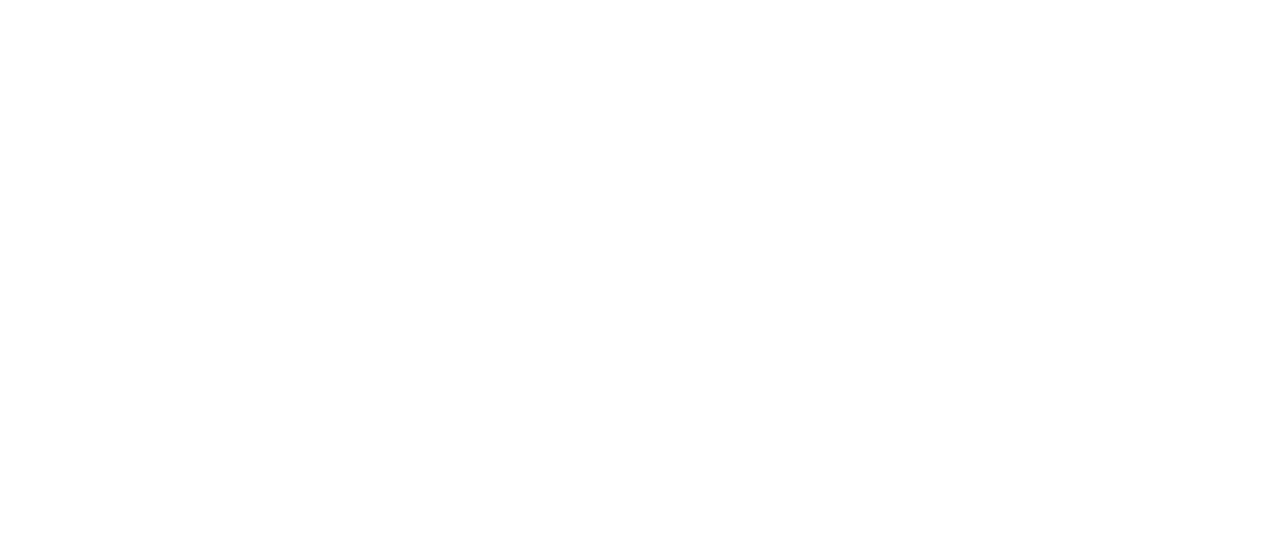
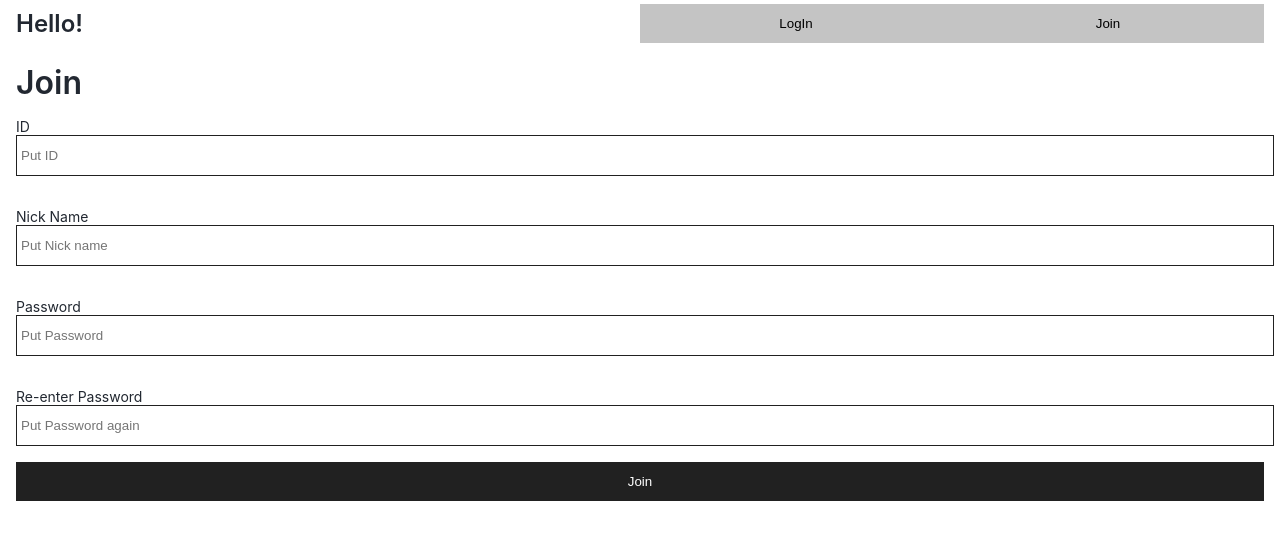
Before and after one commit to jiwon-seattle/image-community, a React (Create React App) app: page /signup in a window 1280 px wide. Shown: the top 540 px of the page. Built offline with nearby package versions, Linux system fonts and the light colour scheme.

Commit message:
Header and SignUp pages

```diff
--- /dev/null
+++ b/src/components/Header.js
@@ -0,0 +1,22 @@
+import React from "react";
+import {Grid, Text, Button} from "../elements"
+
+const Header = (props) => {
+  return (
+    <React.Fragment>
+      <Grid is_flex padding="4px 16px">
+        <Grid>
+          <Text size="24px" margin="0" bold>Hello!</Text>
+        </Grid>
+        <Grid is_flex>
+          <Button text="LogIn" background="#C4C4C4" color="black"></Button>
+          <Button text="Join" background="#C4C4C4" color="black"></Button>
+        </Grid>
+      </Grid>
+    </React.Fragment>
+  )
+}
+
+Header.defaultProps = {}
+
+export default Header;
--- /dev/null
+++ b/src/elements/Button.js
@@ -0,0 +1,29 @@
+import React from "react";
+import styled from "styled-components";
+
+const Button = (props) => {
+  const {text, _onClick, background, color} = props;
+  return (
+    <React.Fragment>
+        <ElButton onClick={_onClick} background={background} color={color}>{text}</ElButton>
+    </React.Fragment>
+  )
+}
+
+Button.defaultProps = {
+  text: "Text",
+  background: "#212121",
+  color: "#ffffff",
+  _onClick: () => {}
+}
+
+const ElButton = styled.button`
+  width: 100%;
+  ${(props) => (props.background? `background: ${props.background};` : '')};
+  ${(props) => (props.color? `color: ${props.color};` : '')};
+  padding: 12px 0px;
+  box-sizing: border-box;
+  border: none;
+`
+
+export default Button;
--- /dev/null
+++ b/src/elements/Input.js
@@ -0,0 +1,29 @@
+import React from "react";
+import styled from "styled-components";
+import {Text, Grid} from '../elements'
+
+const Input = (props) => {
+  const {label, placeholder, _onChange} = props;
+  return (
+    <React.Fragment>
+      <Grid>
+        <Text margin="0px">{label}</Text>
+        <ElInput placeholder={placeholder} onChange={_onChange}/>
+      </Grid>
+    </React.Fragment>
+  )
+}
+
+Input.defaultProps = {
+  label: 'Text',
+  placeholder: 'Please type',
+  _onChange: () => {}
+}
+
+const ElInput = styled.input`
+  border: 1px solid #212121;
+  width: 100%;
+  padding: 12px 4px;
+  box-size: border-box;
+`
+export default Input;
--- a/src/elements/Text.js
+++ b/src/elements/Text.js
@@ -2,8 +2,8 @@
 import styled from 'styled-components';
 
 const Text = (props) => {
-  const {bold, color, size, children} = props;
-  const styles = {bold: bold, color: color, size: size};
+  const {bold, color, size, children, margin} = props;
+  const styles = {bold: bold, color: color, size: size, margin: margin};
   return (
     <P {...styles}>
       {children}
@@ -16,12 +16,14 @@
   bold: false,
   color: '#222831',
   size: '14px',
+  margin: false,
 }
 
 const P = styled.div`
   color: ${(props) => props.color};
   font-size: ${(props) => props.size};
   font-weight: ${(props) => (props.bold? "600" : "400")};
+  ${(props) => (props.margin? `margin: ${props.margin};` : '')}
 `
 
 export default Text;
--- a/src/elements/index.js
+++ b/src/elements/index.js
@@ -1,5 +1,7 @@
 import Grid from './Grid'
 import Image from './Image'
 import Text from './Text'
+import Input from './Input'
+import Button from './Button'
 
-export {Grid, Image, Text};
+export {Grid, Image, Text, Input, Button};
--- /dev/null
+++ b/src/pages/Login.js
@@ -0,0 +1,22 @@
+import React from "react";
+import {Text, Input, Grid, Button} from "../elements"
+
+const Login = (props) => {
+
+  return (
+    <React.Fragment>
+      <Grid padding="16px">
+        <Text size="32px" bold>login </Text>
+        <Grid padding="16px 0px">
+          <Input label="ID" placeholder="Type ID" _onChange={()=>{console.log('ID has been typed!')}}/>
+        </Grid>
+        <Grid padding="16px 0px">
+          <Input label="Password" placeholder="Type Password" _onChange={()=>{console.log('Password has been typed!')}}/>
+        </Grid>
+        <Button text="LogIn" _onClick={() => {console.log('Button Clicked')}}></Button>
+      </Grid>
+    </React.Fragment>
+  )
+}
+
+export default Login;
--- /dev/null
+++ b/src/pages/Signup.js
@@ -0,0 +1,29 @@
+import React from "react";
+import {Grid, Text, Input, Button} from '../elements';
+
+const SignUp = (props) => {
+  return (
+    <React.Fragment>
+      <Grid padding="16px">
+        <Text size="32px" bold>Join</Text>
+        <Grid padding="16px 0px">
+          <Input label="ID" placeholder="Put ID" _onChange={() => {console.log('!!')}}/>
+        </Grid>
+        <Grid padding="16px 0px">
+          <Input label="Nick Name" placeholder="Put Nick name" _onChange={() => {console.log('!!')}}/>
+        </Grid>
+        <Grid padding="16px 0px">
+          <Input label="Password" placeholder="Put Password" _onChange={() => {console.log('!!')}}/>
+        </Grid>
+        <Grid padding="16px 0px">
+          <Input label="Re-enter Password" placeholder="Put Password again" _onChange={() => {console.log('!!')}}/>
+        </Grid>
+        <Button text="Join"></Button>
+      </Grid>
+    </React.Fragment>
+  )
+}
+
+SignUp.defaultProps = {}
+
+export default SignUp;
--- a/src/shared/App.js
+++ b/src/shared/App.js
@@ -2,13 +2,23 @@
 import React from 'react';
 import {BrowserRouter, Route} from 'react-router-dom'
 import PostList  from '../pages/PostList';
+import Login from '../pages/Login';
+import SignUp from '../pages/Signup';
+
+import Header from '../components/Header';
+import {Grid} from '../elements';
 
 function App() {
   return (
     <React.Fragment>
-      <BrowserRouter>
-        <Route path='/' exact component={PostList}></Route>
-      </BrowserRouter>
+      <Grid>
+        <Header></Header>
+        <BrowserRouter>
+            <Route path="/" exact component={PostList} />
+            <Route path="/login" exact component={Login} />
+            <Route path="/signup" exact component={SignUp}/>
+        </BrowserRouter>
+      </Grid>
     </React.Fragment>
   );
 }
```
